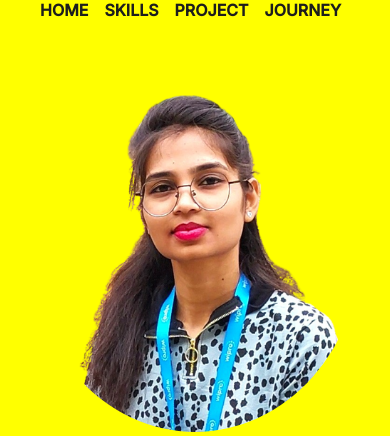
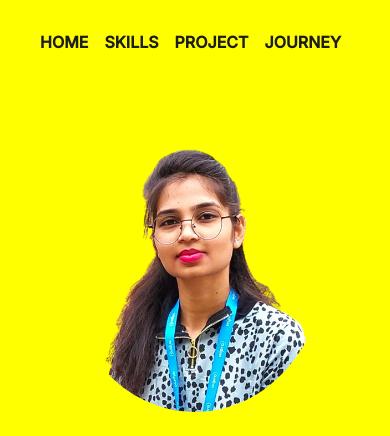
Before and after one commit to lakshmihanumanyadav/lakshmihanumanyadav.github.io, a plain HTML site: page index.html in a window 390 px wide. Shown: the top 436 px of the page. Drawn offline with nearby package versions, Linux system fonts and the light colour scheme.

Commit message:
Banner Image Added

```diff
--- a/css/index.css
+++ b/css/index.css
@@ -286,29 +286,22 @@ ul{
 @media screen and (max-width:500px) {
     .Navbar{
         padding: 0;
+        height: 10vh;
+    }
+    .banner-img{
+        height: 35vh;
     }
     .logo{
         display: none;
     }
-    /* .urls_container {
-        display: flex;
-        flex-direction: column;
-        margin: 20px;
-        padding: 20px;
+    .main_content{
+        height: 70vh;
     }
-    .urls {
-        text-align: center;
 
-    } */
     .main_buttons {
         padding: 0.8rem;
         border-radius: 20px;
         font-size: 20px;
-    }
-    .main_content {
-
-        height: 500px;
-
     }
     .card{
         margin:20px 50px;
```
